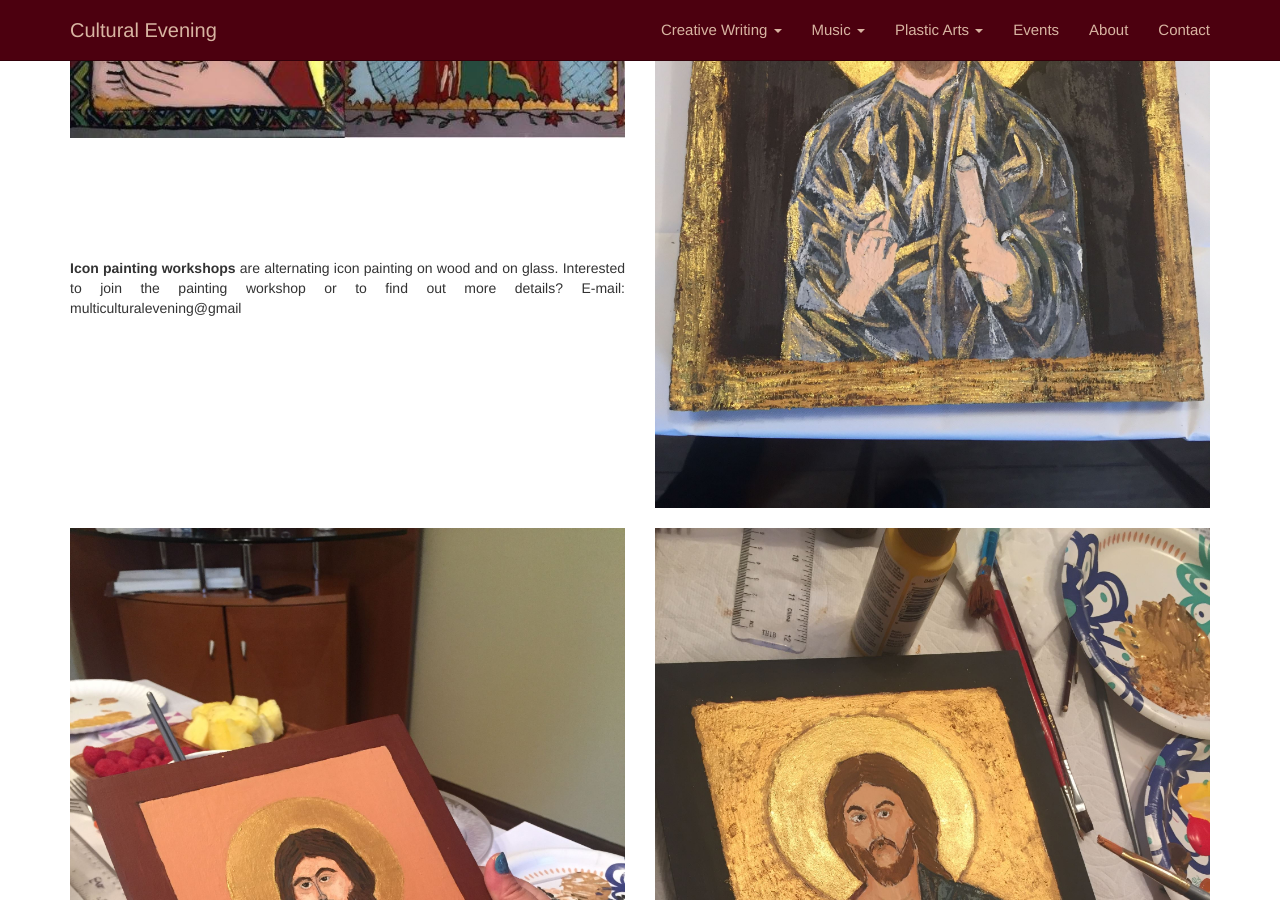
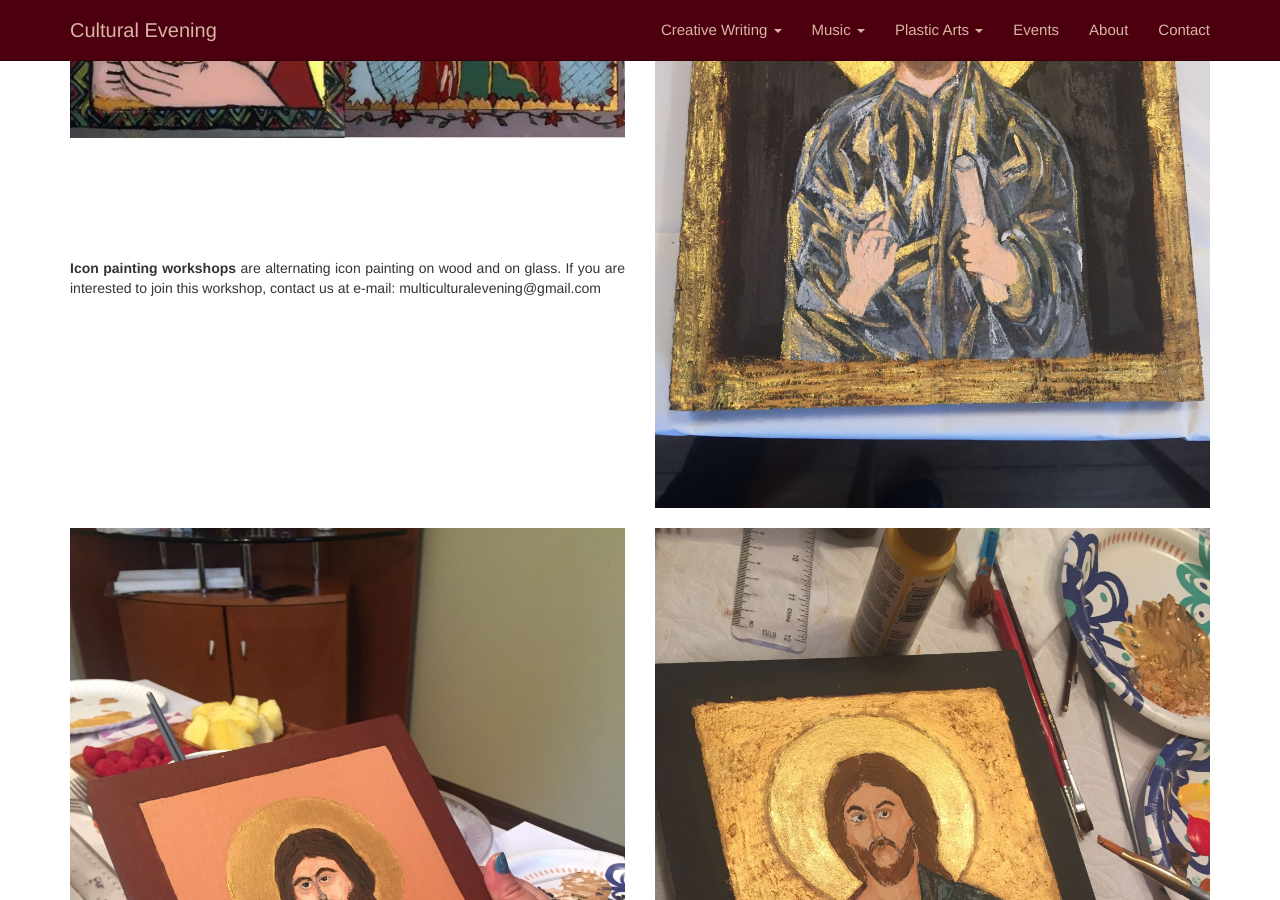
Before and after one commit to adrianth/culteve, a Jekyll site: the page built from en/plastic-arts/icon-painting.html, in a window 1280 px wide and 900 px high, scrolled down 396 px. Built offline with Jekyll 4.4.1, drawn with Linux system fonts in a browser that asks for light colours.

Commit message:
painting

```diff
--- a/en/plastic-arts/icon-painting.html
+++ b/en/plastic-arts/icon-painting.html
@@ -26,7 +26,7 @@ title: Icon painting
                         <br>
                         <br>
                         <br>
-                            <strong>Icon painting workshops</strong> are alternating icon painting on wood and on glass. Interested to join the painting workshop or to find out more details? E-mail: multiculturalevening@gmail
+                            <strong>Icon painting workshops</strong> are alternating icon painting on wood and on glass. If you are interested to join this workshop, contact us at e-mail: multiculturalevening@gmail.com
                     </p>
 
                     </div>
```
